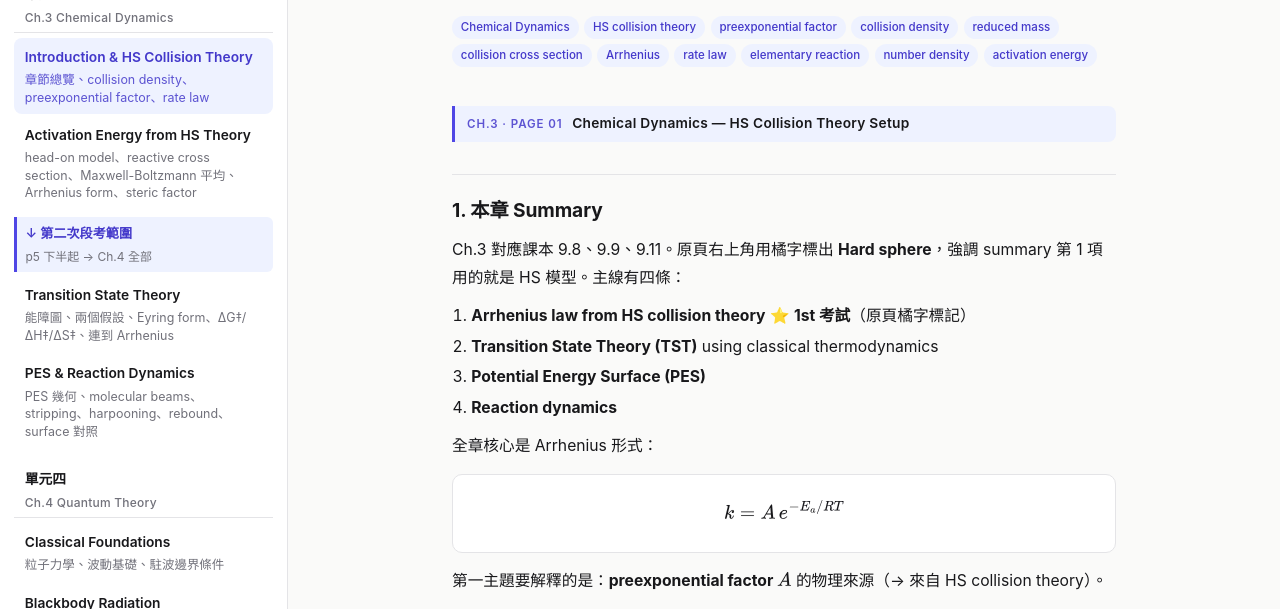
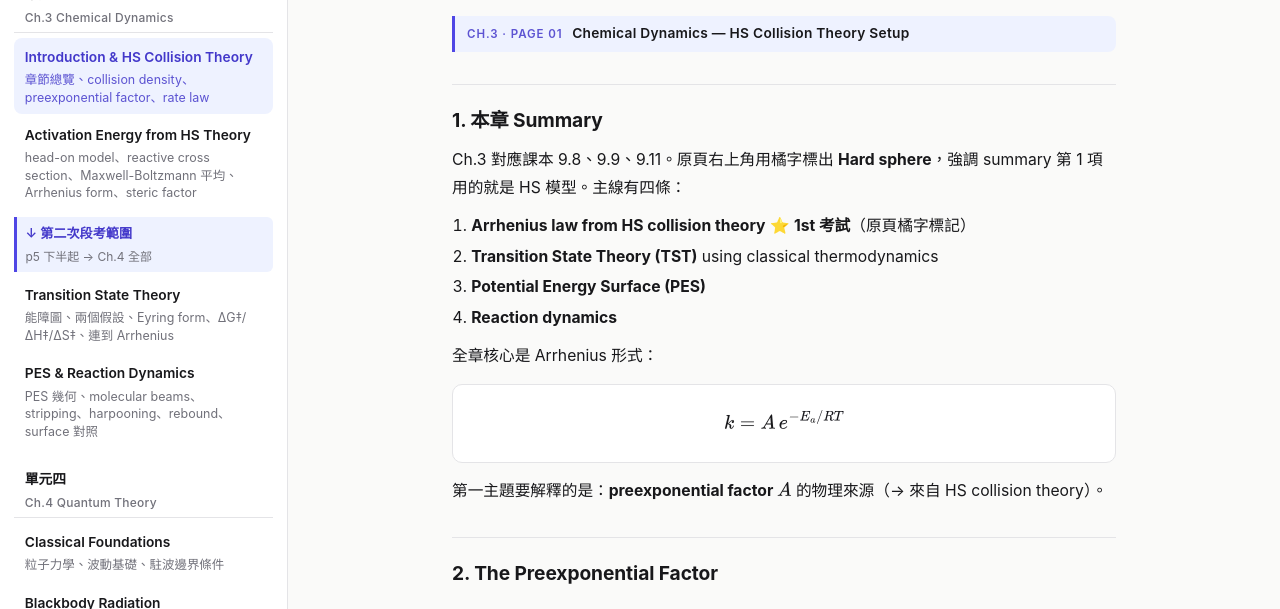
Before and after one commit to ahoooooooo/physical-chemistry-notes, a plain HTML site: page index.html in a window 1280 px wide. Shown: the part 175-784 px from the top of the page. Drawn offline with nearby package versions, Linux system fonts and the light colour scheme.

Commit message:
refactor(ui): remove tag pills below page titles
使用者要求拿掉頁面標題下方的 tag 列（例如 transition state theory、Eyring equation 等）。
- app.js 移除 tagSet/tagRow 生成與注入
- styles.css 移除 .tag-row 和 .tag 規則
- 保留 .md frontmatter 的 tags: 欄位不動（無副作用）

Co-Authored-By: Claude Opus 4.7 (1M context) <noreply@anthropic.com>

```diff
--- a/app.js
+++ b/app.js
@@ -352,18 +352,6 @@ function renderSub() {
     .map((slug) => notesBySlug.get(slug))
     .filter(Boolean);
 
-  const tagSet = new Set();
-  for (const note of pageNotes) {
-    if (Array.isArray(note.meta.tags)) {
-      for (const t of note.meta.tags) tagSet.add(t);
-    }
-  }
-  const tagRow = tagSet.size
-    ? `<div class="tag-row">${[...tagSet]
-        .map((t) => `<span class="tag">${escapeHtml(t)}</span>`)
-        .join("")}</div>`
-    : "";
-
   const pageBlocks = pageNotes
     .map((note) => {
       const chapterRaw = note.meta.chapter;
@@ -389,7 +377,7 @@ function renderSub() {
     })
     .join("");
 
-  noteContent.innerHTML = tagRow + pageBlocks;
+  noteContent.innerHTML = pageBlocks;
   renderNav();
   renderPager();
   history.replaceState(null, "", `?sub=${sub.id}`);
--- a/styles.css
+++ b/styles.css
@@ -342,21 +342,6 @@ button, input { font: inherit; color: inherit; }
   line-height: 1.28;
 }
 
-.tag-row {
-  display: flex;
-  flex-wrap: wrap;
-  gap: 0.35rem;
-  margin: 0.85rem 0 1.1rem;
-}
-.tag {
-  padding: 0.18rem 0.55rem;
-  border-radius: 999px;
-  background: var(--accent-soft);
-  color: var(--accent-ink);
-  font-size: 0.72rem;
-  font-weight: 500;
-  line-height: 1.5;
-}
 
 /* ---------- Note content ---------- */
 .note-content h1 { display: none; } /* title already rendered in header */
```
